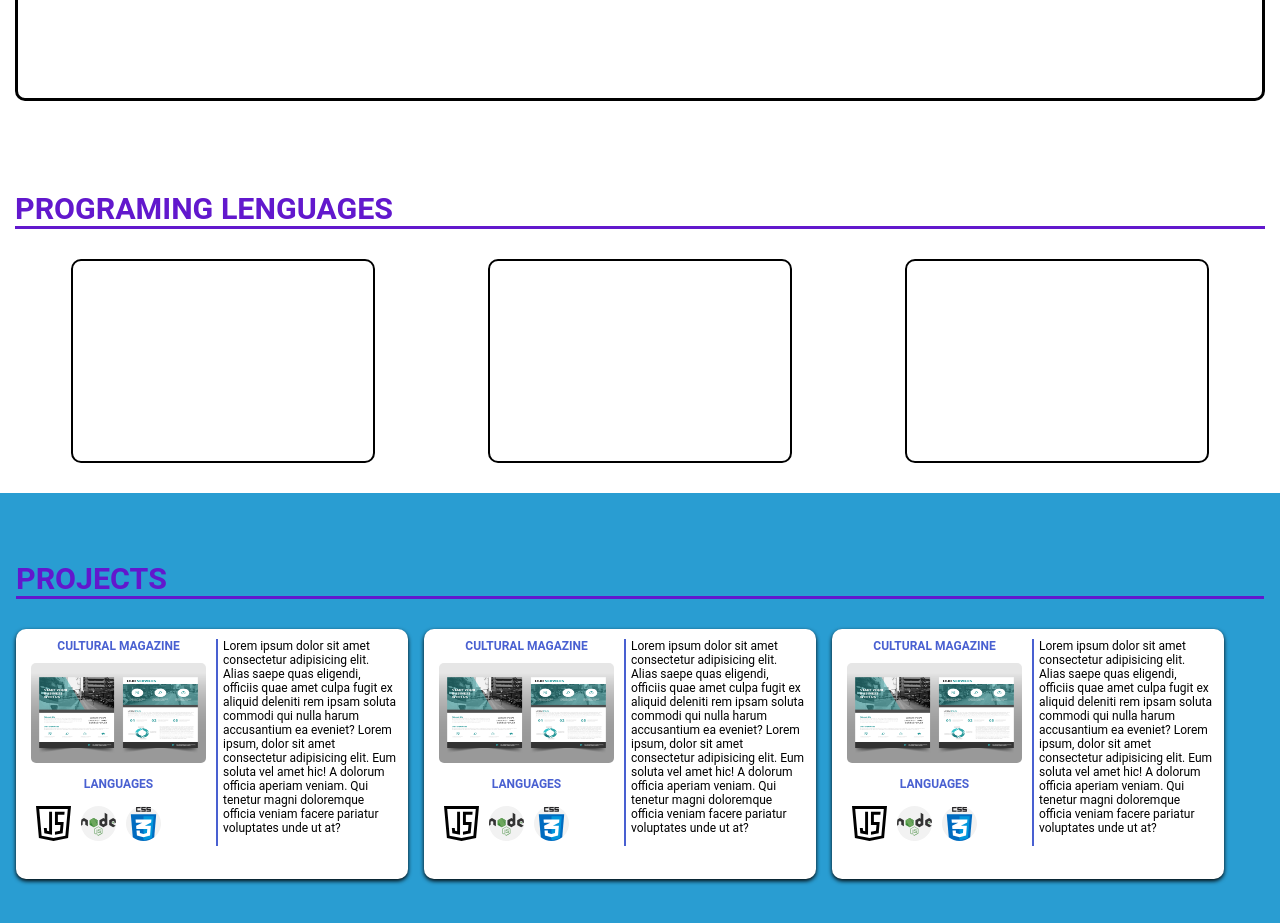
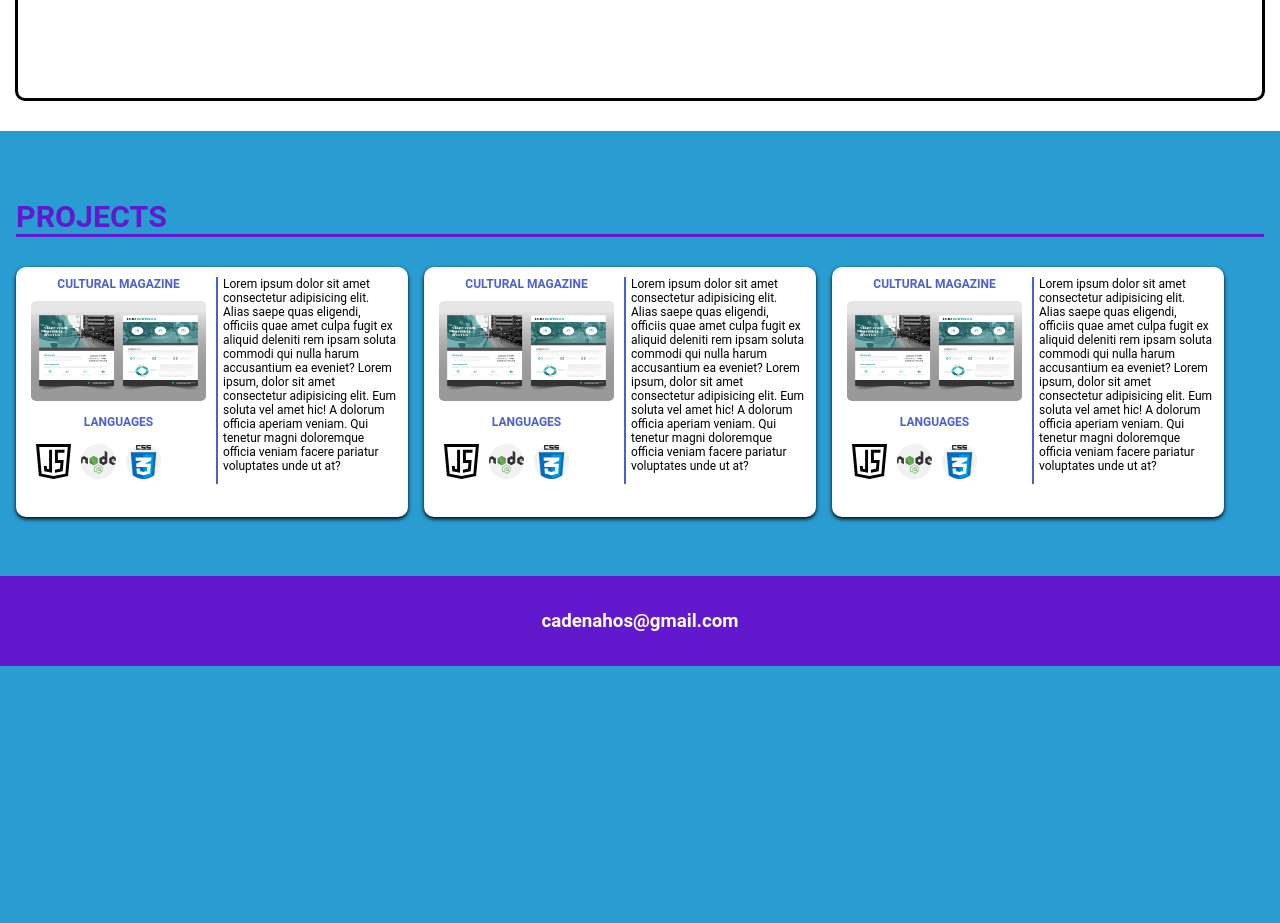
Before and after one commit to cadenahos/React-Portfolio-, a React app: page / in a window 1280 px wide. Shown: the part 820-1743 px from the top of the page. After the commit the page ends 1486 px from the top, so only its background shows below. Built offline with nearby package versions, Linux system fonts and the light colour scheme.

Commit message:
[REMOVE] Languages

```diff
--- a/src/pages/Home.jsx
+++ b/src/pages/Home.jsx
@@ -9,7 +9,7 @@ const Home = () => {
   return (
     <>
       <Bio />
-      <Languages />
+      {/* <Languages /> */}
       <Projects />
     </>
   );
```
